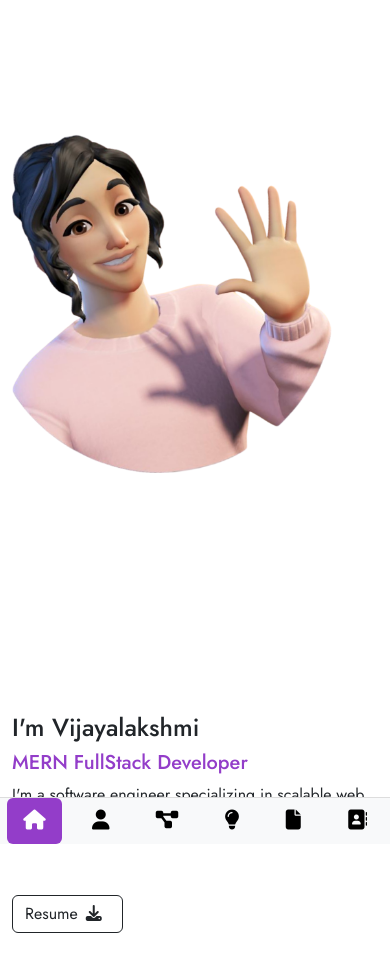
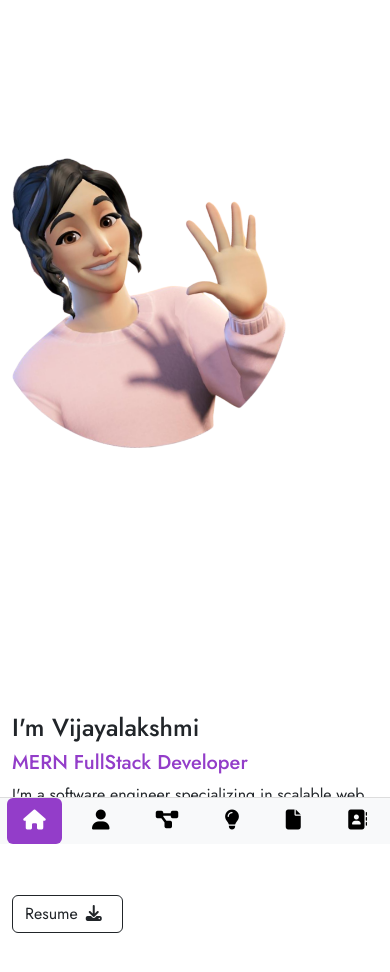
Before and after one commit to VijayalakshmiSenthil/portfolio, a React (Create React App) app: page / in a window 390 px wide. Shown: the top 972 px of the page. Built offline with nearby package versions, Linux system fonts and the light colour scheme.

Commit message:
image responsive

```diff
--- a/src/App.css
+++ b/src/App.css
@@ -131,7 +131,7 @@ body {
   cursor: pointer;
 }
 .profile {
-  width: 380px;
+  width: 350px;
 }
 
 /*About*/
@@ -304,7 +304,7 @@ body {
     height: 100vh !important;
   }
   .home-title {
-    font-size: 45px; /* Reduce font size */
+    font-size: 30px; /* Reduce font size */
   }
 }
 
@@ -399,6 +399,6 @@ body {
     justify-content: center;
   }
   .profile {
-    width: 350px;
+    width: 300px;
   }
 }
```
